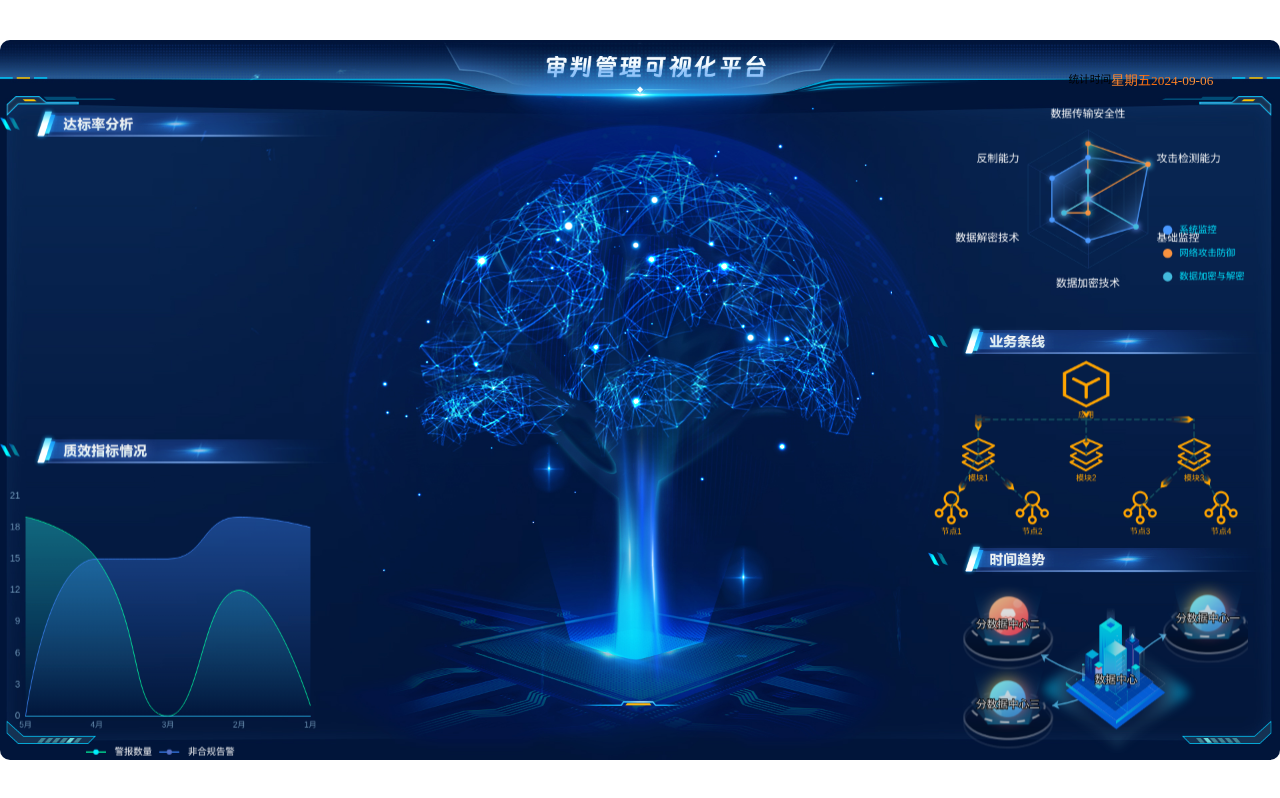
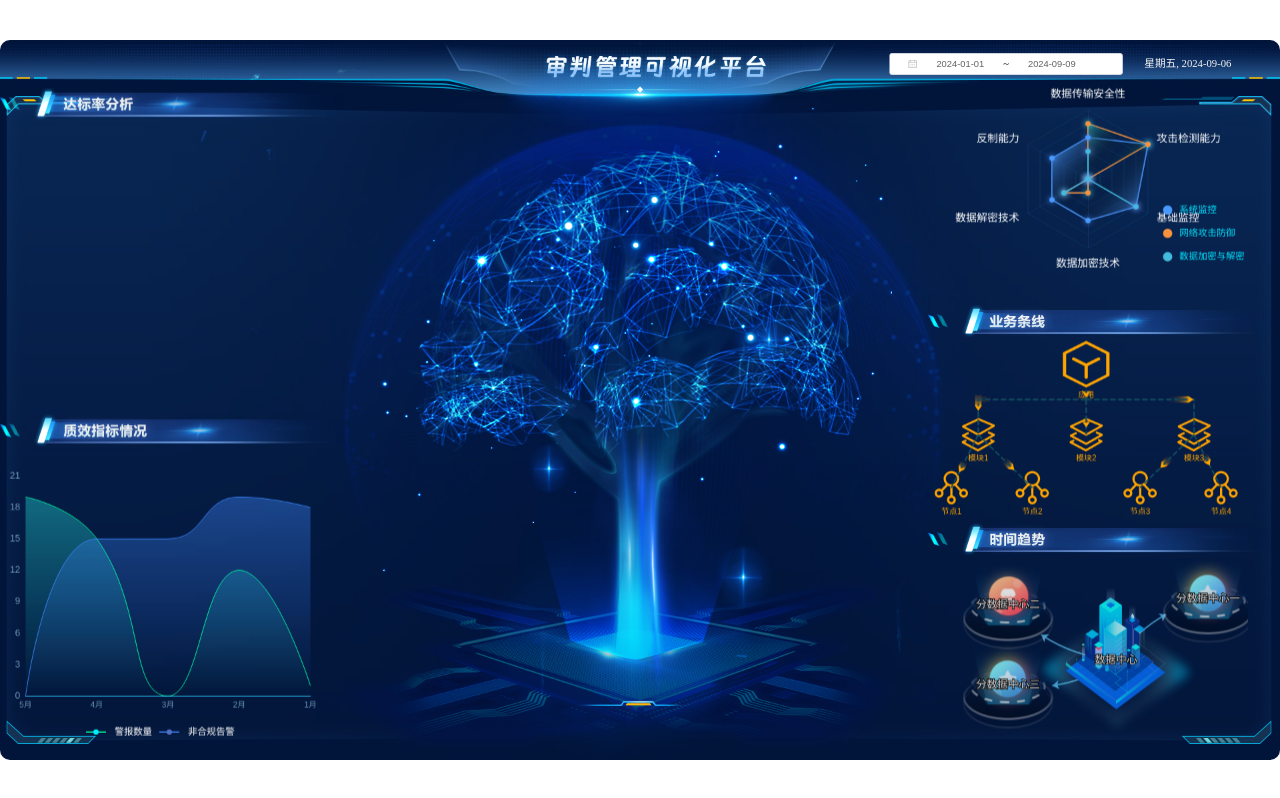
Before and after one commit to Wrong2314/data-screen, a Vue app: page /#/home in a window 1280 px wide. Built offline with nearby package versions, Linux system fonts and the light colour scheme.

Commit message:
feat: 🎸 header TimeLine实现,pinia 数据初始化

```diff
--- a/package.json
+++ b/package.json
@@ -29,7 +29,8 @@
     "element-plus": "^2.8.2",
     "pinia": "^2.0.34",
     "vue": "^3.2.47",
-    "vue-router": "^4.1.6"
+    "vue-router": "^4.1.6",
+    "dayjs":"1.11.13"
   },
   "devDependencies": {
     "@types/node": "^18.15.11",
@@ -60,6 +61,7 @@
     "unplugin-auto-import": "^0.15.2",
     "unplugin-vue-components": "^0.24.1",
     "vite": "^4.2.0",
-    "vue-tsc": "^1.2.0"
+    "vue-tsc": "^1.2.0",
+    "git-cz":"4.9.0"
   }
 }
--- /dev/null
+++ b/src/store/dateStore.ts
@@ -0,0 +1,14 @@
+import { defineStore } from 'pinia';
+
+export const useDateStore = defineStore('date', {
+  state: () => ({
+    startDate: '2024-01-01',
+    endDate: '2024-09-09',
+  }),
+  actions: {
+    setDates(start: string, end: string) {
+      this.startDate = start;
+      this.endDate = end;
+    },
+  },
+});
--- a/src/views/home-page/components/copm-time/home-time.vue
+++ b/src/views/home-page/components/copm-time/home-time.vue
@@ -1,61 +1,84 @@
 <template>
   <div class="nowTime">
-    <div>统计时间</div>
-    <p class="date">{{ formattedDate }}</p>
+  <div class="demo-datetime-picker">
+    <div class="block">
+      <el-date-picker
+        class="date-picker"
+       @change="handleChange"
+        v-model="dateInfo"
+        type="daterange"
+        start-placeholder="Start date"
+        end-placeholder="End date"
+        format="YYYY-MM-DD"
+        value-format="YYYY-MM-DD"
+        date-format="YYYY-MM-DD">
+        <template #range-separator>
+          ~
+        </template>
+      </el-date-picker>
+    </div>
   </div>
+  <div class="current-time">
+      {{ currentTime }}
+    </div>
+</div>
 </template>
 
 <script setup lang="ts">
-import { ref, computed } from "vue";
+import { onMounted, ref } from "vue";
+import dayjs from "dayjs";
+import 'dayjs/locale/zh-cn';
+import { useDateStore } from "@/store/dateStore";
 
-const weekdays = [
-  "星期日",
-  "星期一",
-  "星期二",
-  "星期三",
-  "星期四",
-  "星期五",
-  "星期六",
-];
-
-const currentDate = ref(new Date());
-
-const formattedDate = computed(() => {
-  const date = currentDate.value;
-  return `${weekdays[date.getDay()]}${date.getFullYear()}-${String(
-    date.getMonth() + 1
-  ).padStart(2, "0")}-${String(date.getDate()).padStart(2, "0")}`;
+const dateInfo = ref(['2024-01-01', '2024-09-09']);
+const currentTime = ref(""); // 定义一个响应式变量来存储当前时间
+const dateStore = useDateStore();
+dayjs.locale('zh-cn');
+const updateTime = () => {
+  currentTime.value = dayjs().format("dddd, YYYY-MM-DD");
+};
+const handleChange = () => {
+  const targetArr = dateInfo.value;
+  const startTime = targetArr[0];
+  const endTime = targetArr[1];
+  // 更新Pinia store中的状态
+  dateStore.setDates(startTime, endTime);
+};
+onMounted(() => {
+  updateTime(); // 初始化时间
+  setInterval(updateTime, 60_000);
+  console.log(dateStore.startDate, dateStore.endDate);
 });
-
-setInterval(() => {
-  currentDate.value = new Date();
-}, 60000);
 </script>
 
 <style lang="scss" scoped>
+.demo-datetime-picker {
+  display: flex;
+  width: 60%;
+  padding: 0;
+  flex-wrap: wrap;
+  justify-content: space-around;
+  align-items: stretch;
+}
+.demo-datetime-picker .block {
+  padding: 10px 0;
+  text-align: center;
+}
+.line {
+  width: 1px;
+  background-color: var(--el-border-color);
+}
 .nowTime {
-  position: absolute;
+  width: 36%;
+  height: 100%;
   display: flex;
-  right: 100px;
-  top: 15px;
+  justify-content: center;
+  align-items: center;
   font-size: 16px;
-
-  .date {
-    font-size: 20px;
-    background-image: linear-gradient(to right, #fe6601, #ff953c, #fc741a);
-    -webkit-background-clip: text;
-    -webkit-text-fill-color: transparent;
-    animation: shine 3s ease-in-out infinite;
-  }
-
-  @keyframes shine {
-    0% {
-      background-position: 0 0;
-    }
-
-    100% {
-      background-position: 100px 0;
-    }
-  }
+  margin-left: auto;
+}
+.current-time {
+  color: whitesmoke;
+  font-size: 16px;
 }
 </style>
--- a/src/views/home-page/components/home-css/home-style.scss
+++ b/src/views/home-page/components/home-css/home-style.scss
@@ -22,9 +22,11 @@ $color2: #fff;
 
     // 头部
     header {
-      position: relative; //为了定位时间组件
+      display: flex;
+      justify-content: space-between;
+      align-items: center;
       width: 100%;
-      height: 100px;
+      height: 70px;
       line-height: 90px;
       font-size: 49px;
     }
```
Also changed, not shown: src/store/user.ts (deleted, +0 -49 lines).
